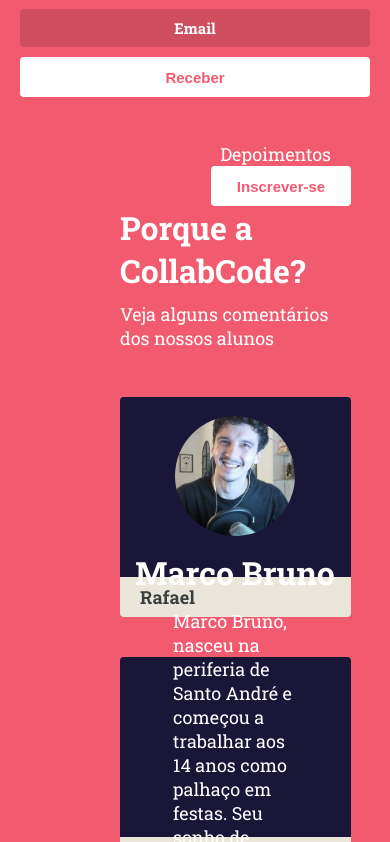
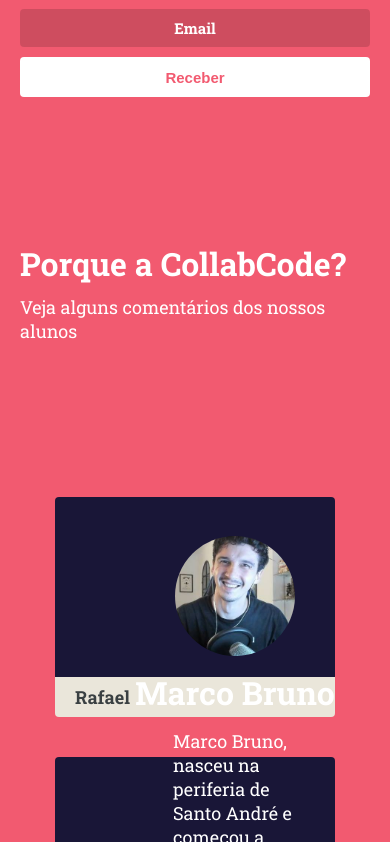
Before and after one commit to CollabCodeTech/hotsite-dofrontaoend, a React (Create React App) app: page / in a window 390 px wide. Shown: the part 722-1564 px from the top of the page. Built offline with nearby package versions, Linux system fonts and the light colour scheme.

Commit message:
Finalizada o responsivo da section de testimonial

```diff
--- a/src/components/HeaderContent/styles.js
+++ b/src/components/HeaderContent/styles.js
@@ -2,14 +2,27 @@
 
 import TitleCollab from '../../objects/TitleCollab'
 import SubtitleCollab from '../../objects/SubtitleCollab'
+import LinkCollab from '../../objects/LinkCollab'
 
-import LinkCollab from '../../objects/LinkCollab'
+import BtnCollab from '../BtnCollab'
 
 export const Actions = styled.nav`
     text-align: right;
 
     & > ${LinkCollab} {
         margin-right: var(--spacing-medium);
+    }
+
+    @media (max-width: 930px) {
+        & > ${LinkCollab} {
+            display: none;
+        }
+    }
+
+    @media (max-width: 770px) {
+        & > ${BtnCollab} {
+            display: none;
+        }
     }
 `
 
@@ -25,4 +38,8 @@
     & > ${SubtitleCollab} {
         max-width: 370px;
     }
+
+    @media (max-width: 770px) {
+        padding: 0;
+    }
 `
--- a/src/pages/Instructor/styles.js
+++ b/src/pages/Instructor/styles.js
@@ -20,6 +20,7 @@
 
     @media (max-height: 780px) {
         padding-top: var(--spacing-over-big);
+        padding-bottom: var(--spacing-very-big);
         height: auto;
     }
 `
--- a/src/pages/Testimonial/styles.js
+++ b/src/pages/Testimonial/styles.js
@@ -8,6 +8,10 @@
     padding-left: var(--spacing-menu);
     padding-right: var(--spacing-page-menu);
 
+    @media (max-width: 770px) {
+        padding: var(--spacing-over-big) var(--spacing-medium) 0;
+    }
+
     @media (max-height: 780px) {
         padding-top: var(--spacing-over-big);
         height: auto;
@@ -17,10 +21,14 @@
 export const Testimonials = styled.div`
     display: flex;
     flex-wrap: wrap;
-    justify-content: space-between;
+    justify-content: space-around;
     padding-left: var(--spacing-big);
 
     & ${Video} {
-        margin-bottom: var(--spacing-big);
+        margin: 0 var(--spacing-small) var(--spacing-big);
+    }
+
+    @media (max-width: 770px) {
+        padding: 0;
     }
 `
```
